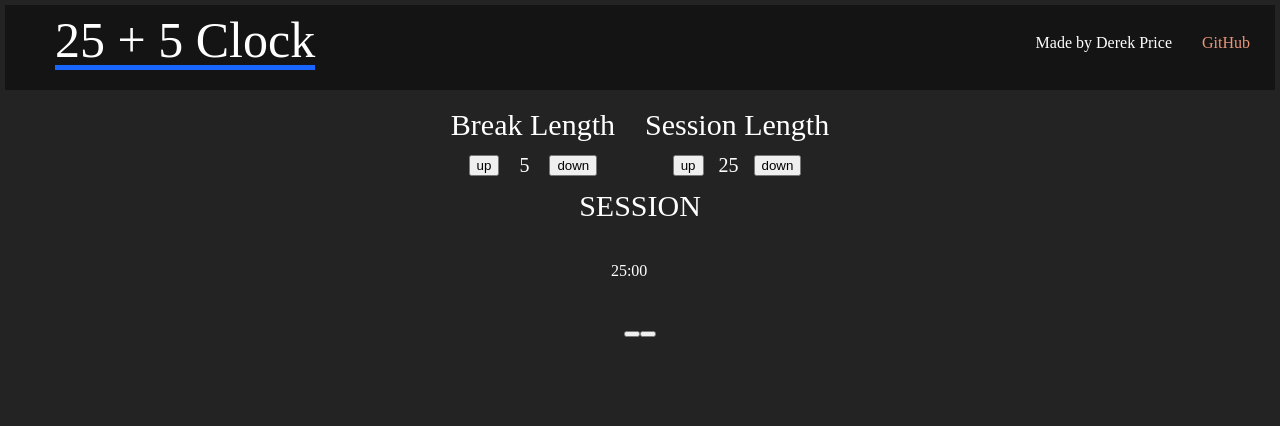
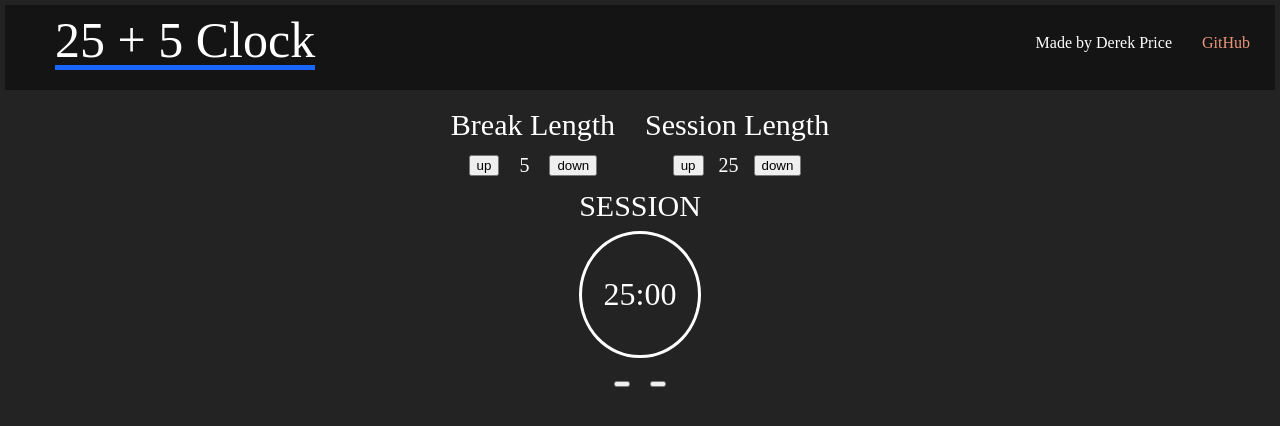
Before and after one commit to DerekPixel/25-plus-5-clock, a React (Create React App) app: page / in a window 1280 px wide. Shown: the top 426 px of the page. Built offline with nearby package versions, Linux system fonts and the light colour scheme; some icons are missing.

Commit message:
styled timer stuff

```diff
--- a/src/App.css
+++ b/src/App.css
@@ -61,6 +61,10 @@ body {
   background-color: var(--main-background-color);
   color: white;
   height: 100vh;
+}
+
+button:hover {
+  cursor: pointer;
 }
 
 
@@ -140,9 +144,32 @@ h2 {
   text-align: center;
 }
 
+.time-left-container {
+  border: 0.2em white solid;
+  border-radius: 50%;
+  margin: 0.6em 0 0.8em 0;
+  padding-bottom: 100%;
+  position: relative;
+  width: 100%;
+}
+
 #time-left {
-  display: table-cell;
-  height: 100px;
-  width: 100px;
-  vertical-align: middle;
+  font-size: 2em;
+  left: 50%;
+  position: absolute;
+  top: 50%;
+  transform: translate(-50%, -50%);
 }
+
+#start_stop,
+#reset {
+  font-size: 30px;
+}
+
+#start_stop {
+  margin-right: 10px;
+}
+
+#reset {
+  margin-left: 10px;
+}
```
